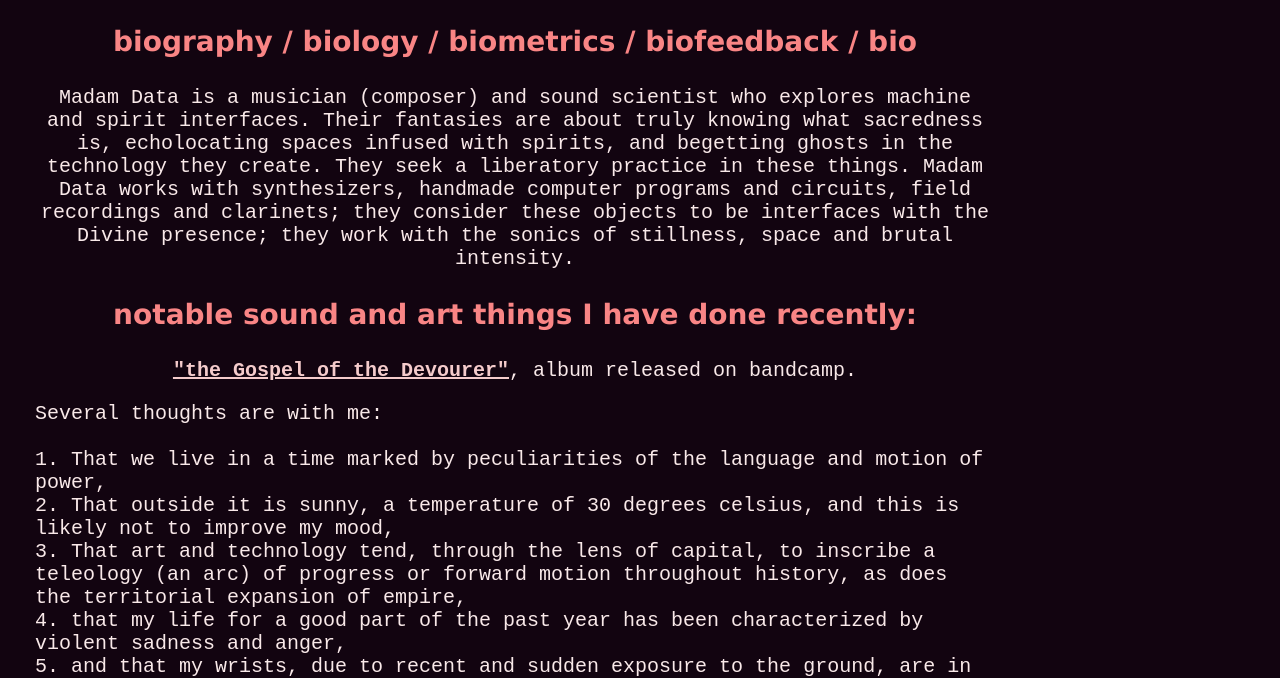
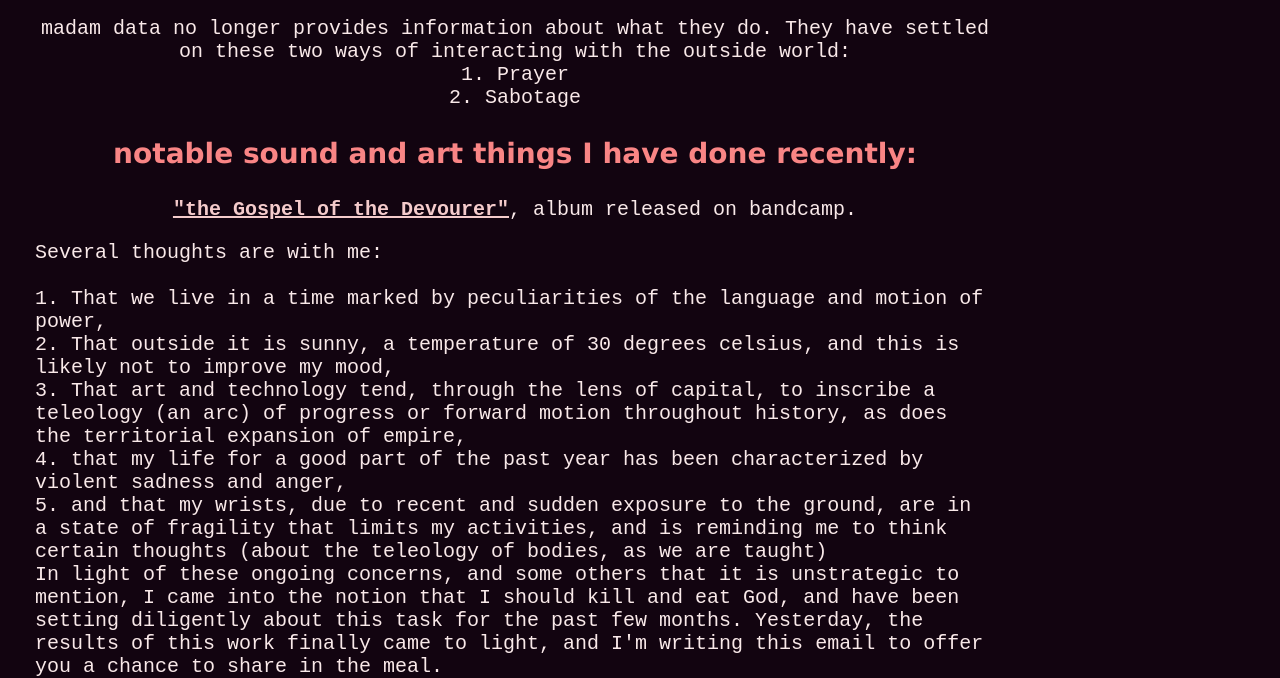
Before and after one commit to madamdata/madamdata.github.io, a plain HTML site: page index.html in a window 1280 px wide. Shown: the part 114-792 px from the top of the page. Drawn offline with Linux system fonts and the light colour scheme.

Commit message:
updated bio

```diff
--- a/index.html
+++ b/index.html
@@ -31,8 +31,13 @@
 
 	<!--BIOGRAPHY SECTION-->
 	<a class="anchor" name="bio"></a>
-	<p><h3>biography / biology / biometrics / biofeedback / bio</h3>
-		Madam Data is a musician (composer) and sound scientist who explores machine and spirit interfaces. Their fantasies are about truly knowing what sacredness is, echolocating spaces infused with spirits, and begetting ghosts in the technology they create.  They seek a liberatory practice in these things. Madam Data works with synthesizers, handmade computer programs and circuits, field recordings and clarinets; they consider these objects to be interfaces with the Divine presence; they work with the sonics of stillness, space and brutal intensity.
+	<!--<p><h3>biography / biology / biometrics / biofeedback / bio</h3>-->
+		<!--Madam Data is a musician (composer) and sound scientist who explores machine and spirit interfaces. Their fantasies are about truly knowing what sacredness is, echolocating spaces infused with spirits, and begetting ghosts in the technology they create.  They seek a liberatory practice in these things. Madam Data works with synthesizers, handmade computer programs and circuits, field recordings and clarinets; they consider these objects to be interfaces with the Divine presence; they work with the sonics of stillness, space and brutal intensity.  -->
+	<!--</p>-->
+	<p> madam data no longer provides information about what they do. They have settled on these two ways of interacting with the outside world:
+	<br>1. Prayer
+	<br>2. Sabotage
+	<br>
 	</p>
 
 	<!--SOUNDS AND MISC SECTION -->
```
